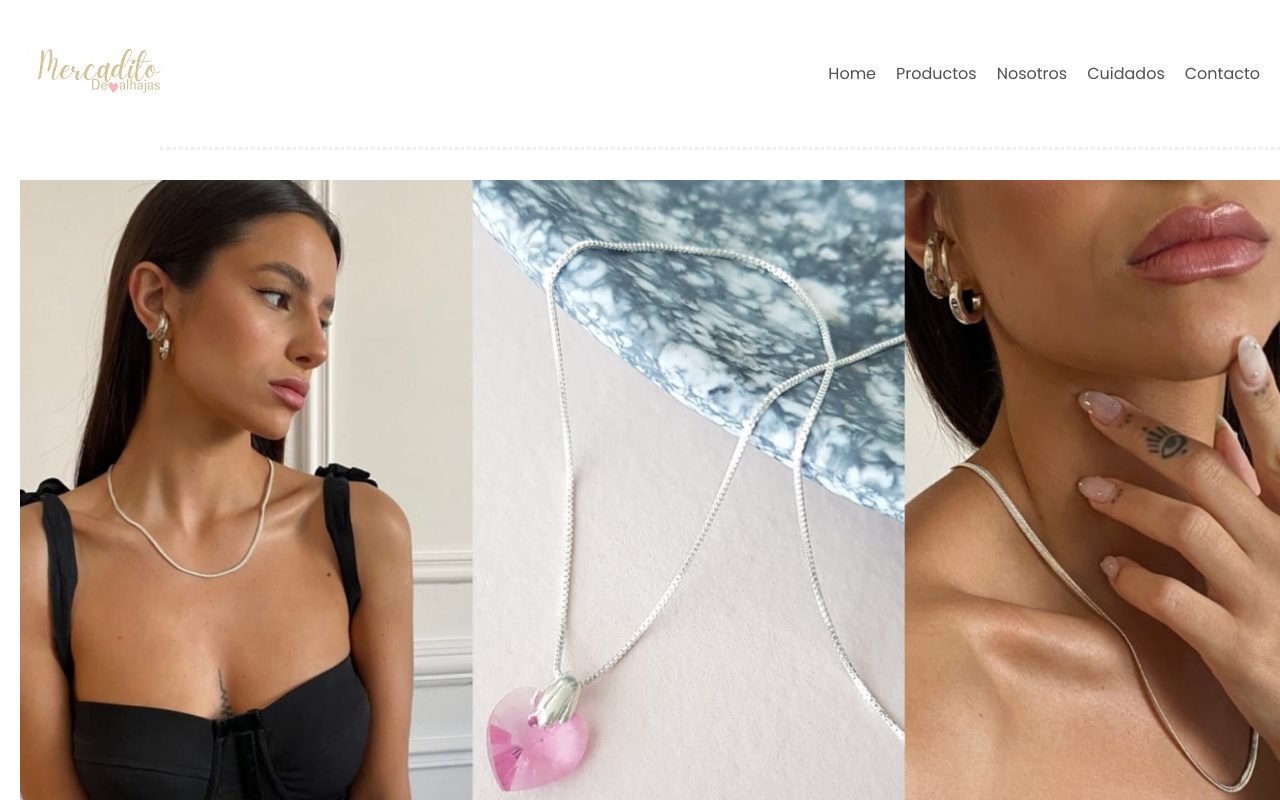
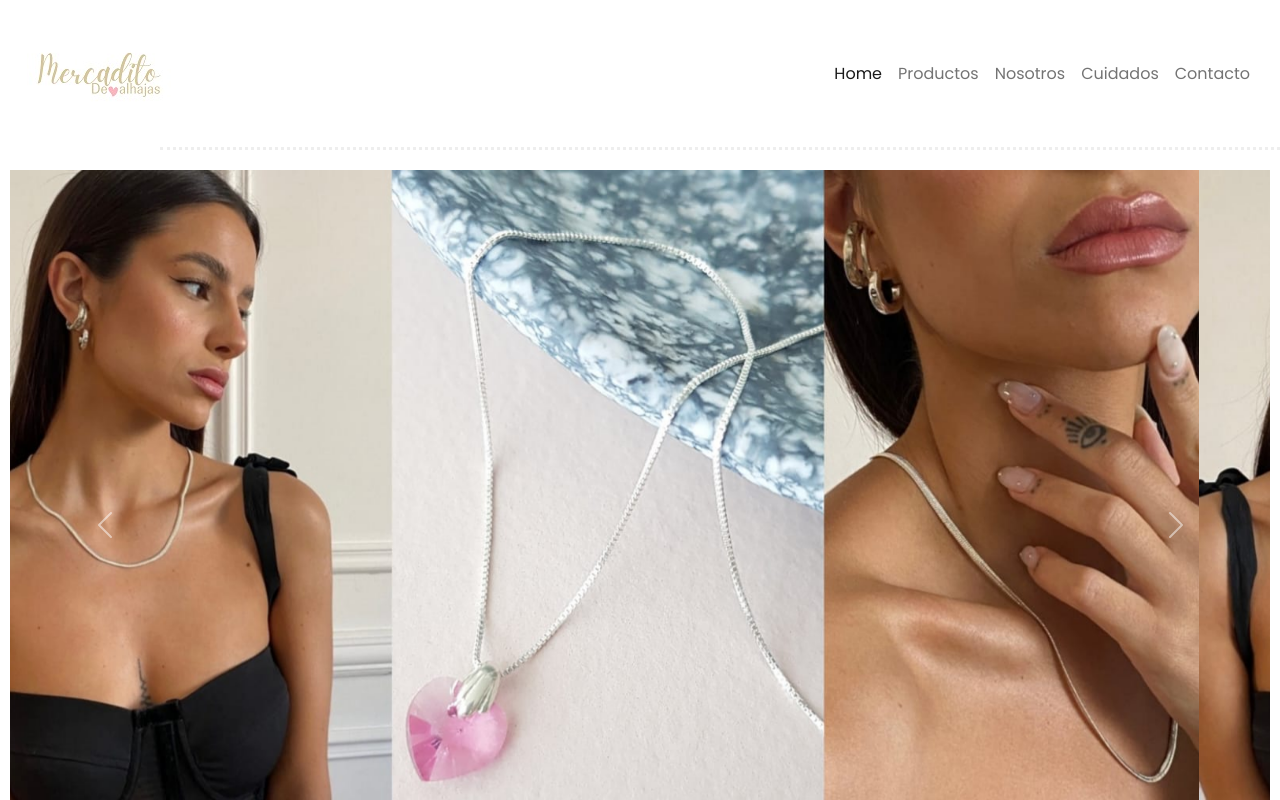
Before and after one commit to marianotrogo/tienda-trogo, a plain HTML site: page index.html in a window 1280 px wide. Shown: the top 800 px of the page. Drawn offline with nearby package versions, Linux system fonts and the light colour scheme.

Commit message:
carrousel y nav

```diff
--- a/index.html
+++ b/index.html
@@ -4,6 +4,7 @@
     <meta charset="UTF-8">
     <meta http-equiv="X-UA-Compatible" content="IE=edge">
     <meta name="viewport" content="width=device-width, initial-scale=1.0">
+    <link href="https://cdn.jsdelivr.net/npm/bootstrap@5.1.3/dist/css/bootstrap.min.css" rel="stylesheet" integrity="sha384-1BmE4kWBq78iYhFldvKuhfTAU6auU8tT94WrHftjDbrCEXSU1oBoqyl2QvZ6jIW3" crossorigin="anonymous">
     <link rel="preconnect" href="https://fonts.googleapis.com">
 <link rel="preconnect" href="https://fonts.gstatic.com" crossorigin>
 <link href="https://fonts.googleapis.com/css2?family=Poppins:wght@400;600;700&display=swap" rel="stylesheet">
@@ -23,15 +24,56 @@
     </header>
 
     <nav class="nav">
-        <a href="index.html">Home</a>
-        <a href="./pages/productos.html">Productos</a>
-        <a href="#nosotros">Nosotros</a>
-        <a href="#cuidados">Cuidados</a>
-        <a href="./pages/contacto.html">Contacto</a>
+        <nav class="navbar navbar-expand-lg navbar-light bg">
+            <div class="container-fluid">
+              <button class="navbar-toggler" type="button" data-bs-toggle="collapse" data-bs-target="#navbarNav" aria-controls="navbarNav" aria-expanded="false" aria-label="Toggle navigation">
+                <span class="navbar-toggler-icon"></span>
+              </button>
+              <div class="collapse navbar-collapse" id="navbarNav">
+                <ul class="navbar-nav">
+                  <li class="nav-item">
+                    <a class="nav-link active" aria-current="page" href="#">Home</a>
+                  </li>
+                  <li class="nav-item">
+                    <a class="nav-link" href="#">Productos</a>
+                  </li>
+                  <li class="nav-item">
+                    <a class="nav-link" href="#">Nosotros</a>
+                  </li>
+                  <li class="nav-item">
+                    <a class="nav-link" href="#">Cuidados</a>
+                  </li>
+                  <li class="nav-item">
+                    <a class="nav-link">Contacto</a>
+                  </li>
+                </ul>
+              </div>
+            </div>
+          </nav>
     </nav>
     <main class="main">
         <section class="portada">
-            <img src="./images/portada1.jpeg" alt="" class="img_portada">
+            <div id="carouselExampleControls" class="carousel slide" data-bs-ride="carousel">
+                <div class="carousel-inner">
+                  <div class="carousel-item active">
+                    <img src="./images/portada1.jpeg" class="d-block w-100" alt="...">
+                  </div>
+                  <div class="carousel-item">
+                    <img src="./images/portada1.jpeg" class="d-block w-100" alt="...">
+                  </div>
+                  <div class="carousel-item">
+                    <img src="./images/portada1.jpeg" class="d-block w-100" alt="...">
+                  </div>
+                </div>
+                <button class="carousel-control-prev" type="button" data-bs-target="#carouselExampleControls" data-bs-slide="prev">
+                  <span class="carousel-control-prev-icon" aria-hidden="true"></span>
+                  <span class="visually-hidden">Previous</span>
+                </button>
+                <button class="carousel-control-next" type="button" data-bs-target="#carouselExampleControls" data-bs-slide="next">
+                  <span class="carousel-control-next-icon" aria-hidden="true"></span>
+                  <span class="visually-hidden">Next</span>
+                </button>
+              </div>
         </section>
         <div class="main_text">
         <article class="cuidados" id="cuidados">
@@ -73,5 +115,6 @@
         </div>
     </footer>
     <script src="https://kit.fontawesome.com/7fb0acaf0b.js" crossorigin="anonymous"></script>
+    <script src="https://cdn.jsdelivr.net/npm/bootstrap@5.1.3/dist/js/bootstrap.bundle.min.js" integrity="sha384-ka7Sk0Gln4gmtz2MlQnikT1wXgYsOg+OMhuP+IlRH9sENBO0LRn5q+8nbTov4+1p" crossorigin="anonymous"></script>
 </body>
 </html>
```
